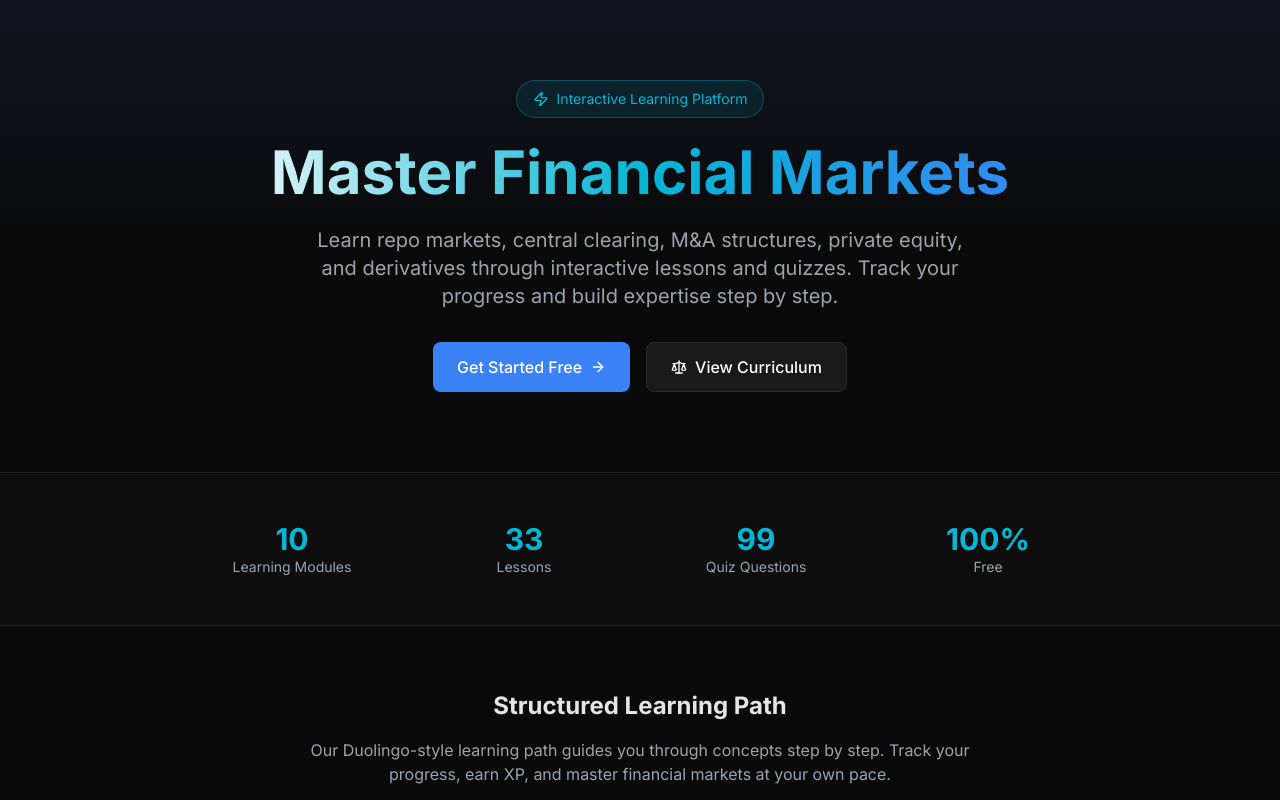
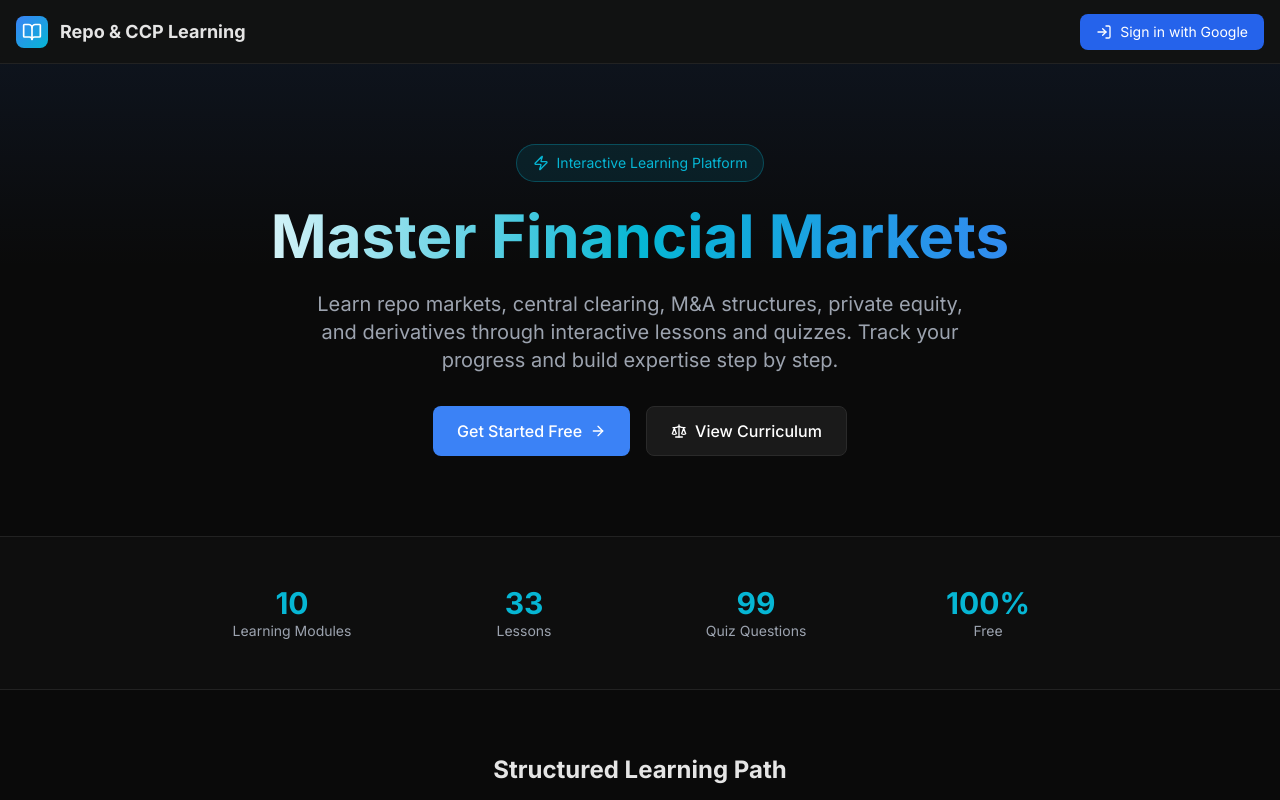
Before and after one commit to Ravs0/repo-ccp-learning, a React (Vite) app: page / in a window 1280 px wide. Shown: the top 800 px of the page. Built offline with nearby package versions, Linux system fonts and the light colour scheme; no server answers.

Commit message:
Add AuthButton to landing page navbar

```diff
--- a/src/pages/Landing.tsx
+++ b/src/pages/Landing.tsx
@@ -1,6 +1,7 @@
 import { Link } from 'react-router-dom'
 import { ArrowRight, BookOpen, Globe, Scale, Shield, Zap, TrendingUp, Clock, Award } from 'lucide-react'
 import { modules } from '../data/lessons'
+import AuthButton from '../components/AuthButton'
 
 function FeatureCard({ icon: Icon, title, description }: { icon: typeof BookOpen, title: string, description: string }) {
   return (
@@ -18,8 +19,20 @@ export default function Landing() {
 
   return (
     <div className="min-h-screen">
+      {/* Simple Landing Navbar */}
+      <nav className="fixed top-0 left-0 right-0 h-16 bg-dark-800/95 backdrop-blur-md border-b border-dark-600 z-50">
+        <div className="max-w-7xl mx-auto px-4 h-full flex items-center justify-between">
+          <Link to="/" className="flex items-center gap-3">
+            <div className="w-8 h-8 bg-gradient-to-br from-accent-blue to-accent-cyan rounded-lg flex items-center justify-center">
+              <BookOpen className="w-5 h-5 text-white" />
+            </div>
+            <span className="font-bold text-lg">Repo & CCP Learning</span>
+          </Link>
+          <AuthButton />
+        </div>
+      </nav>
       {/* Hero */}
-      <section className="relative py-20 px-4 overflow-hidden">
+      <section className="relative pt-36 pb-20 px-4 overflow-hidden">
         <div className="absolute inset-0 bg-gradient-to-b from-accent-blue/10 via-transparent to-transparent" />
         <div className="max-w-4xl mx-auto text-center relative z-10">
           <div className="inline-flex items-center gap-2 px-4 py-2 bg-accent-cyan/10 border border-accent-cyan/30 rounded-full text-accent-cyan text-sm mb-6">
```
